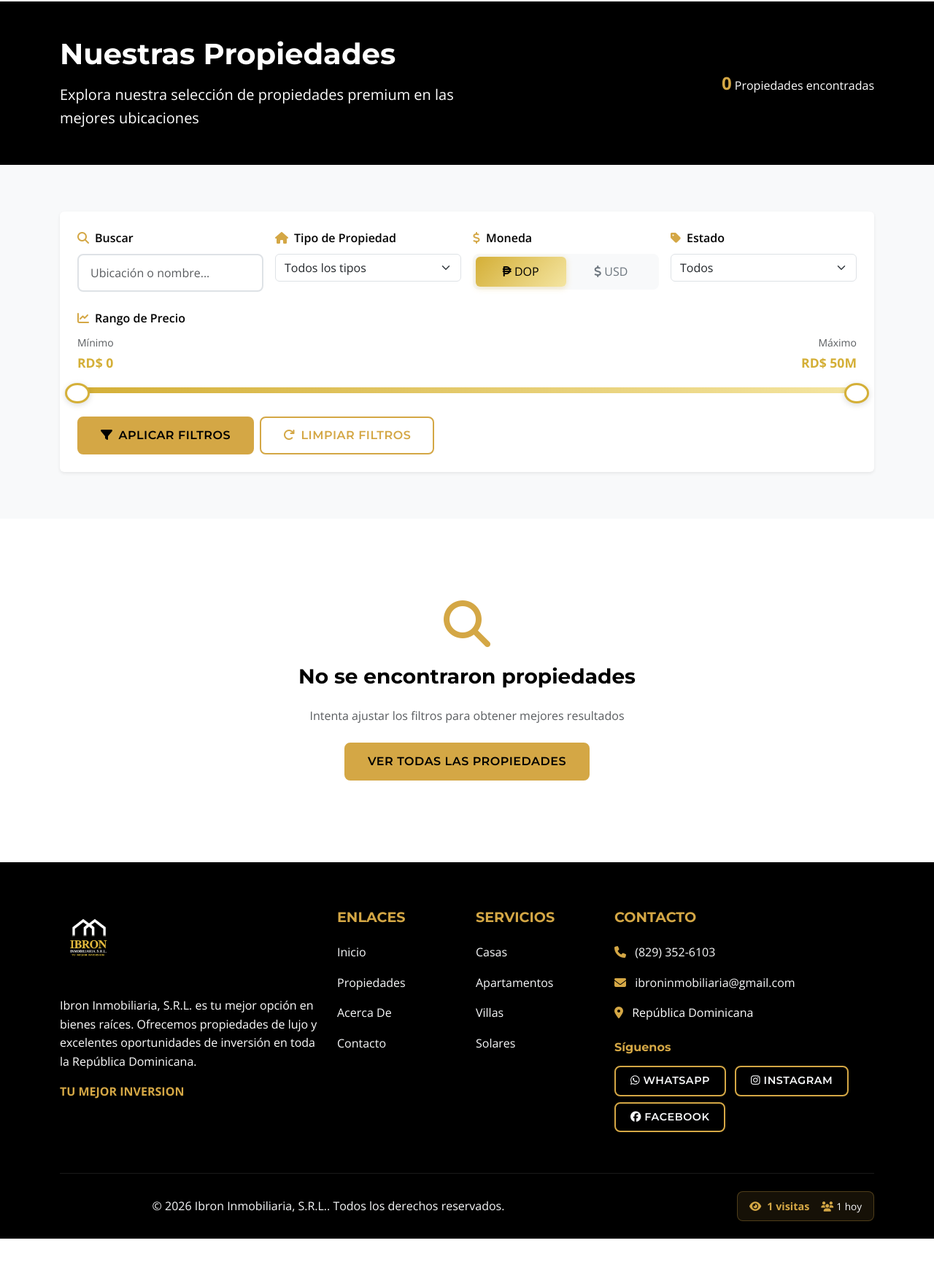
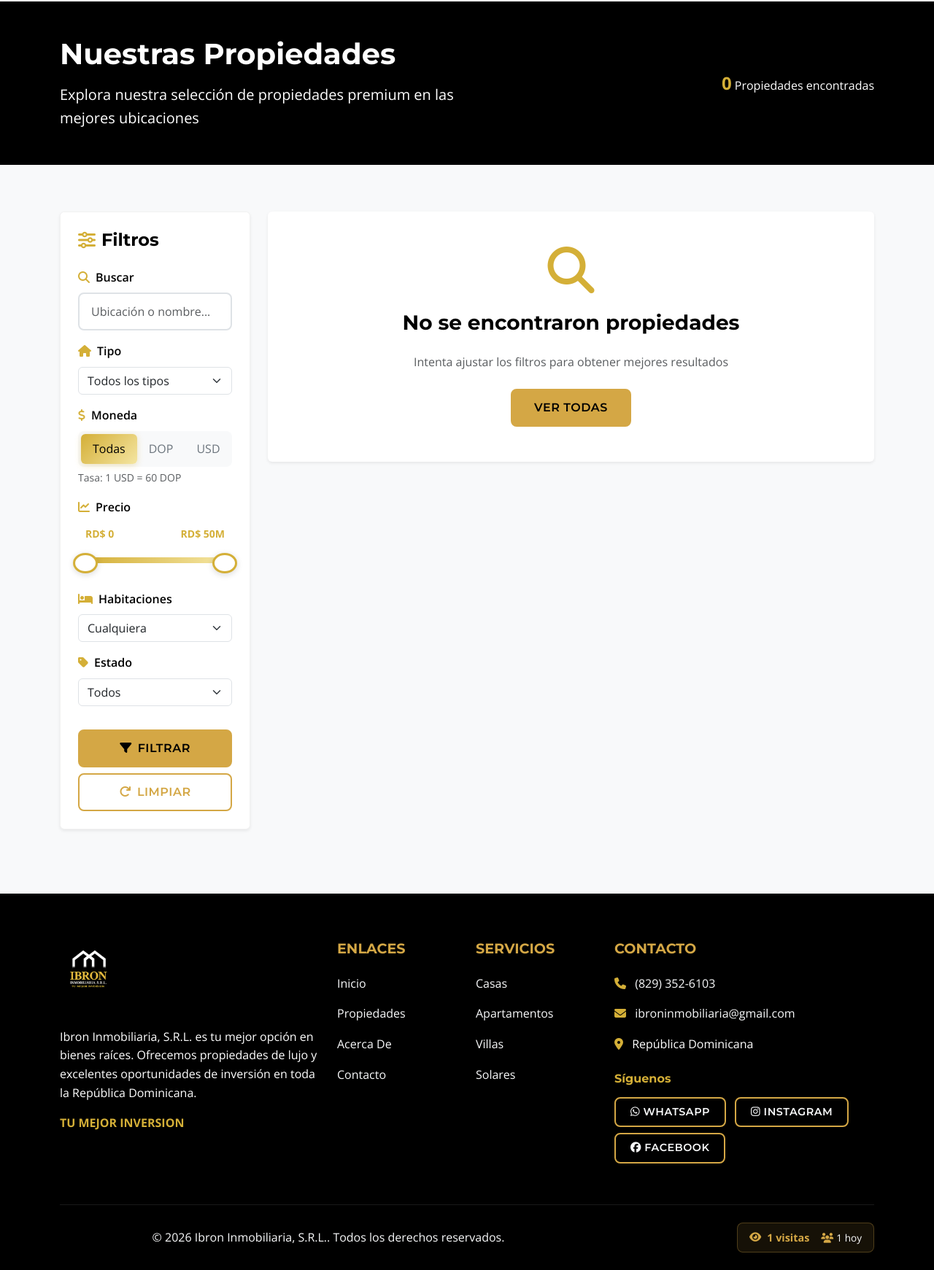
Before and after one commit to bithevenin/imobiliariaweb, a PHP site: page /imobiliariaweb/properties.php in a window 1280 px wide. Shown: the part 78-1819 px from the top of the page at 73% size. Before the commit the page ends 1776 px from the top, so only its background shows below. Run offline with PHP 8.4, Linux system fonts and the light colour scheme; data that the repository does not hold is empty; some libraries are stand-ins or nearby versions.

Commit message:
correccion en el filtrado y colocacion de filtro en lateral

```diff
--- a/config/settings.php
+++ b/config/settings.php
@@ -65,6 +65,7 @@ define('PROPERTIES_PER_PAGE', 12);
 define('FEATURED_PROPERTIES_LIMIT', 6);
 define('MAX_UPLOAD_SIZE', 5 * 1024 * 1024); // 5 MB
 define('ALLOWED_IMAGE_TYPES', ['image/jpeg', 'image/png', 'image/webp']);
+define('CURRENCY_EXCHANGE_RATE', 60.0); // 1 USD = 60 DOP
 
 // ============================================
 // RUTAS DEL SISTEMA
--- a/properties.php
+++ b/properties.php
@@ -20,7 +20,10 @@ $precio_range = isset($_GET['precio']) ? sanitize_input($_GET['precio']) : '';
 $min_price = isset($_GET['min_price']) && $_GET['min_price'] !== '' ? (float) $_GET['min_price'] : 0;
 $max_price = isset($_GET['max_price']) && $_GET['max_price'] !== '' ? (float) $_GET['max_price'] : PHP_FLOAT_MAX;
 $status_filter = isset($_GET['status']) ? sanitize_input($_GET['status']) : '';
-$currency_filter = isset($_GET['currency']) ? sanitize_input($_GET['currency']) : 'DOP';
+$currency_filter = isset($_GET['currency']) ? sanitize_input($_GET['currency']) : ''; // Defaults to empty to show all
+
+// Exchange rate
+$exchange_rate = defined('CURRENCY_EXCHANGE_RATE') ? CURRENCY_EXCHANGE_RATE : 60.0;
 
 // Procesar rango de precio de la portada (ej: usd-100k-500k)
 if ($precio_range) {
@@ -73,7 +76,7 @@ if ($all_properties === false) {
 }
 
 // Filtrar en PHP (para búsquedas complejas o campos no indexados)
-$filtered_properties = array_filter($all_properties ?? [], function ($property) use ($search, $bedrooms_filter, $bathrooms_filter, $min_price, $max_price, $currency_filter) {
+$filtered_properties = array_filter($all_properties ?? [], function ($property) use ($search, $bedrooms_filter, $bathrooms_filter, $min_price, $max_price, $currency_filter, $exchange_rate) {
     // 1. Búsqueda por texto (Título, Ubicación, Sector)
     if ($search) {
         $search_found = stripos($property['title'] ?? '', $search) !== false ||
@@ -92,7 +95,7 @@ $filtered_properties = array_filter($all_properties ?? [], function ($property)
         return false;
     }
 
-    // 4. Filtro de Moneda y Precio
+    // 4. Filtro de Moneda y Precio Inteligente
     $property_price = (float) ($property['price'] ?? 0);
     $property_currency = 'DOP'; // Default
     if (!empty($property['features'])) {
@@ -105,11 +108,26 @@ $filtered_properties = array_filter($all_properties ?? [], function ($property)
         }
     }
 
-    if ($property_currency !== $currency_filter) {
+    // 4a. Filtro de Moneda explícito (si se seleccionó)
+    if ($currency_filter && $property_currency !== $currency_filter) {
         return false;
     }
 
-    if ($property_price < $min_price || $property_price > $max_price) {
+    // 4b. Filtro de Precio con conversión cruzada
+    // Usamos el currency_filter como la moneda de referencia del usuario.
+    // Si no hay currency_filter, usamos la moneda de la propiedad tal cual.
+    $reference_currency = $currency_filter ?: $property_currency;
+
+    $comparable_price = $property_price;
+    if ($property_currency !== $reference_currency) {
+        if ($property_currency === 'USD' && $reference_currency === 'DOP') {
+            $comparable_price = $property_price * $exchange_rate;
+        } elseif ($property_currency === 'DOP' && $reference_currency === 'USD') {
+            $comparable_price = $property_price / $exchange_rate;
+        }
+    }
+
+    if ($comparable_price < $min_price || $comparable_price > $max_price) {
         return false;
     }
 
@@ -141,14 +159,21 @@ include_once __DIR__ . '/includes/header.php';
     </div>
 </section>
 
-<!-- Filtros -->
+<!-- Contenido Principal -->
 <section class="section-padding bg-light">
     <div class="container">
-        <div class="bg-white p-4 rounded shadow-sm">
+        <div class="row">
+            <!-- Sidebar de Filtros -->
+            <div class="col-lg-3">
+                <div class="bg-white p-4 rounded shadow-sm sticky-sidebar mb-4">
+                    <h4 class="mb-4 d-flex align-items-center">
+                        <i class="fas fa-sliders-h text-gold me-2"></i>Filtros
+                    </h4>
+
                     <form method="GET" action="" id="filterForm">
                         <div class="row g-3">
                             <!-- Búsqueda -->
-                    <div class="col-lg-3 col-md-6">
+                            <div class="col-12">
                                 <label for="search" class="form-label">
                                     <i class="fas fa-search text-gold me-2"></i>Buscar
                                 </label>
@@ -157,128 +182,113 @@ include_once __DIR__ . '/includes/header.php';
                             </div>
 
                             <!-- Tipo de Propiedad -->
-                    <div class="col-lg-3 col-md-6">
+                            <div class="col-12">
                                 <label for="type" class="form-label">
-                            <i class="fas fa-home text-gold me-2"></i>Tipo de Propiedad
+                                    <i class="fas fa-home text-gold me-2"></i>Tipo
                                 </label>
                                 <select class="form-select" id="type" name="type">
                                     <option value="">Todos los tipos</option>
                                     <option value="Casa" <?php echo $type_filter === 'Casa' ? 'selected' : ''; ?>>Casa</option>
-                            <option value="Apartamento" <?php echo $type_filter === 'Apartamento' ? 'selected' : ''; ?>>
-                                Apartamento</option>
+                                    <option value="Apartamento" <?php echo $type_filter === 'Apartamento' ? 'selected' : ''; ?>>Apartamento</option>
                                     <option value="Villa" <?php echo $type_filter === 'Villa' ? 'selected' : ''; ?>>Villa</option>
                                     <option value="Solar" <?php echo $type_filter === 'Solar' ? 'selected' : ''; ?>>Solar</option>
-                            <option value="Penthouse" <?php echo $type_filter === 'Penthouse' ? 'selected' : ''; ?>>
-                                Penthouse</option>
+                                    <option value="Penthouse" <?php echo $type_filter === 'Penthouse' ? 'selected' : ''; ?>>Penthouse</option>
                                     <option value="Local Comercial" <?php echo $type_filter === 'Local Comercial' ? 'selected' : ''; ?>>Local Comercial</option>
-                            <option value="Oficina" <?php echo $type_filter === 'Oficina' ? 'selected' : ''; ?>>Oficina
-                            </option>
+                                    <option value="Oficina" <?php echo $type_filter === 'Oficina' ? 'selected' : ''; ?>>Oficina</option>
                                 </select>
                             </div>
 
-                    <!-- Currency Selector -->
-                    <div class="col-lg-3 col-md-6">
+                            <!-- Moneda -->
+                            <div class="col-12">
                                 <label class="form-label">
                                     <i class="fas fa-dollar-sign text-gold me-2"></i>Moneda
                                 </label>
                                 <div class="currency-toggle">
+                                    <input type="radio" name="currency" id="currency-all" value=""
+                                        <?php echo ($currency_filter === '') ? 'checked' : ''; ?>>
+                                    <label for="currency-all" class="currency-option">Todas</label>
+
                                     <input type="radio" name="currency" id="currency-dop" value="DOP"
-                                <?php echo (!isset($_GET['currency']) || $_GET['currency'] === 'DOP') ? 'checked' : ''; ?>>
-                            <label for="currency-dop" class="currency-option">
-                                <i class="fas fa-peso-sign"></i> DOP
-                            </label>
+                                        <?php echo ($currency_filter === 'DOP') ? 'checked' : ''; ?>>
+                                    <label for="currency-dop" class="currency-option">DOP</label>
 
                                     <input type="radio" name="currency" id="currency-usd" value="USD"
-                                <?php echo (isset($_GET['currency']) && $_GET['currency'] === 'USD') ? 'checked' : ''; ?>>
-                            <label for="currency-usd" class="currency-option">
-                                <i class="fas fa-dollar-sign"></i> USD
+                                        <?php echo ($currency_filter === 'USD') ? 'checked' : ''; ?>>
+                                    <label for="currency-usd" class="currency-option">USD</label>
+                                </div>
+                                <small class="text-muted mt-1 d-block">Tasa: 1 USD = <?php echo $exchange_rate; ?> DOP</small>
+                            </div>
+
+                            <!-- Rango de Precio -->
+                            <div class="col-12">
+                                <label class="form-label">
+                                    <i class="fas fa-chart-line text-gold me-2"></i>Precio
                                 </label>
+                                <div class="price-range-container">
+                                    <div class="d-flex justify-content-between mb-2 small">
+                                        <span id="price-min-display" class="fw-bold text-gold">$0</span>
+                                        <span id="price-max-display" class="fw-bold text-gold">$22M</span>
+                                    </div>
+                                    <div id="price-range-slider" class="mb-3"></div>
+                                    <input type="hidden" name="min_price" id="min_price" value="<?php echo $min_price; ?>">
+                                    <input type="hidden" name="max_price" id="max_price" value="<?php echo $max_price > 0 && $max_price < PHP_FLOAT_MAX ? $max_price : ''; ?>">
                                 </div>
                             </div>
 
-                    <!-- Status -->
-                    <div class="col-lg-3 col-md-6">
+                            <!-- Habitaciones -->
+                            <div class="col-12">
+                                <label for="bedrooms" class="form-label">
+                                    <i class="fas fa-bed text-gold me-2"></i>Habitaciones
+                                </label>
+                                <select class="form-select" id="bedrooms" name="bedrooms">
+                                    <option value="0">Cualquiera</option>
+                                    <option value="1" <?php echo $bedrooms_filter === 1 ? 'selected' : ''; ?>>1+</option>
+                                    <option value="2" <?php echo $bedrooms_filter === 2 ? 'selected' : ''; ?>>2+</option>
+                                    <option value="3" <?php echo $bedrooms_filter === 3 ? 'selected' : ''; ?>>3+</option>
+                                    <option value="4" <?php echo $bedrooms_filter === 4 ? 'selected' : ''; ?>>4+</option>
+                                </select>
+                            </div>
+
+                            <!-- Estado -->
+                            <div class="col-12">
                                 <label for="status" class="form-label">
                                     <i class="fas fa-tag text-gold me-2"></i>Estado
                                 </label>
                                 <select class="form-select" id="status" name="status">
                                     <option value="">Todos</option>
-                            <option value="Disponible" <?php echo $status_filter === 'Disponible' ? 'selected' : ''; ?>>
-                                Disponible</option>
-                            <option value="Vendida" <?php echo $status_filter === 'Vendida' ? 'selected' : ''; ?>>Vendida
-                            </option>
-                            <option value="Reservada" <?php echo $status_filter === 'Reservada' ? 'selected' : ''; ?>>
-                                Reservada</option>
+                                    <option value="Disponible" <?php echo $status_filter === 'Disponible' ? 'selected' : ''; ?>>Disponible</option>
+                                    <option value="Vendida" <?php echo $status_filter === 'Vendida' ? 'selected' : ''; ?>>Vendida</option>
+                                    <option value="Reservada" <?php echo $status_filter === 'Reservada' ? 'selected' : ''; ?>>Reservada</option>
                                 </select>
                             </div>
-                </div>
 
-                <!-- Price Range Slider Row -->
-                <div class="row mt-4">
-                    <div class="col-12">
-                        <label class="form-label">
-                            <i class="fas fa-chart-line text-gold me-2"></i>Rango de Precio
-                        </label>
-
-                        <!-- Price Display -->
-                        <div class="d-flex justify-content-between mb-2">
-                            <div class="price-display">
-                                <small class="text-muted">Mínimo</small>
-                                <div class="fw-bold" id="price-min-display">$0</div>
-                            </div>
-                            <div class="price-display text-end">
-                                <small class="text-muted">Máximo</small>
-                                <div class="fw-bold" id="price-max-display">$22M</div>
-                            </div>
-                        </div>
-
-                        <!-- Range Slider -->
-                        <div id="price-range-slider" class="mb-3"></div>
-
-                        <!-- Hidden inputs for form submission -->
-                        <input type="hidden" name="min_price" id="min_price" value="<?php echo $min_price; ?>">
-                        <input type="hidden" name="max_price" id="max_price" value="<?php echo $max_price > 0 && $max_price < PHP_FLOAT_MAX ? $max_price : ''; ?>">
-                    </div>
-                </div>
-
-                <div class="row mt-3">
-                    <div class="col-12">
-                        <div class="d-flex gap-2 flex-wrap">
-                            <button type="submit" class="btn btn-primary">
-                                <i class="fas fa-filter me-2"></i>Aplicar Filtros
+                            <div class="col-12 pt-3">
+                                <button type="submit" class="btn btn-primary w-100 mb-2">
+                                    <i class="fas fa-filter me-2"></i>Filtrar
                                 </button>
-                            <a href="<?php echo SITE_URL; ?>/properties.php" class="btn btn-outline-gold">
-                                <i class="fas fa-redo me-2"></i>Limpiar Filtros
+                                <a href="<?php echo SITE_URL; ?>/properties.php" class="btn btn-outline-gold w-100">
+                                    <i class="fas fa-redo me-2"></i>Limpiar
                                 </a>
-                        </div>
                             </div>
                         </div>
                     </form>
                 </div>
             </div>
-</section>
 
-<!-- Resultados -->
-<section class="section-padding">
-    <div class="container">
+            <!-- Listado de Propiedades -->
+            <div class="col-lg-9">
                 <?php if (empty($filtered_properties)): ?>
-            <!-- No hay resultados -->
-            <div class="text-center py-5">
+                    <div class="text-center py-5 bg-white rounded shadow-sm">
                         <i class="fas fa-search fa-4x text-gold mb-4"></i>
                         <h3>No se encontraron propiedades</h3>
-                <p class="text-muted mb-4">
-                    Intenta ajustar los filtros para obtener mejores resultados
-                </p>
-                <a href="<?php echo SITE_URL; ?>/properties.php" class="btn btn-primary">
-                    Ver Todas las Propiedades
-                </a>
+                        <p class="text-muted mb-4">Intenta ajustar los filtros para obtener mejores resultados</p>
+                        <a href="<?php echo SITE_URL; ?>/properties.php" class="btn btn-primary">Ver Todas</a>
                     </div>
                 <?php else: ?>
-            <!-- Grid de Propiedades -->
                     <div class="row g-4">
                         <?php foreach ($filtered_properties as $index => $property): ?>
-                    <div class="col-lg-4 col-md-6" data-aos="fade-up" data-aos-delay="<?php echo $index * 50; ?>">
-                        <div class="property-card">
+                            <div class="col-md-6 col-xl-4" data-aos="fade-up" data-aos-delay="<?php echo $index * 50; ?>">
+                                <div class="property-card h-100">
                                     <div class="property-card-img">
                                         <img src="<?php echo escape_output($property['image_main'] ?? 'https://images.unsplash.com/photo-1560518883-ce09059eeffa?w=800&auto=format&fit=crop'); ?>"
                                             alt="<?php echo escape_output($property['title']); ?>">
@@ -288,59 +298,31 @@ include_once __DIR__ . '/includes/header.php';
                                             <span class="property-badge reserved">Reservada</span>
                                         <?php endif; ?>
                                     </div>
-
                                     <div class="property-card-body">
                                         <div class="property-type"><?php echo escape_output($property['type']); ?></div>
                                         <h3 class="property-title"><?php echo escape_output($property['title']); ?></h3>
-
-                                <div class="property-location">
-                                    <i class="fas fa-map-marker-alt"></i>
-                                    <?php echo escape_output($property['location']); ?>
-                                </div>
-
-                                <?php if ($property['bedrooms'] > 0 || $property['bathrooms'] > 0): ?>
+                                        <div class="property-location"><i class="fas fa-map-marker-alt"></i> <?php echo escape_output($property['location']); ?></div>
                                         <div class="property-features">
                                             <?php if ($property['bedrooms'] > 0): ?>
-                                            <div class="property-feature">
-                                                <i class="fas fa-bed"></i>
-                                                <span><?php echo $property['bedrooms']; ?> Hab.</span>
+                                                <div class="property-feature"><i class="fas fa-bed"></i> <span><?php echo $property['bedrooms']; ?></span></div>
+                                            <?php endif; ?>
+                                            <?php if ($property['bathrooms'] > 0): ?>
+                                                <div class="property-feature"><i class="fas fa-bath"></i> <span><?php echo $property['bathrooms']; ?></span></div>
+                                            <?php endif; ?>
+                                            <div class="property-feature"><i class="fas fa-ruler-combined"></i> <span><?php echo format_area($property['area']); ?></span></div>
                                         </div>
-                                        <?php endif; ?>
-
-                                        <?php if ($property['bathrooms'] > 0): ?>
-                                            <div class="property-feature">
-                                                <i class="fas fa-bath"></i>
-                                                <span><?php echo $property['bathrooms']; ?> Baños</span>
-                                            </div>
-                                        <?php endif; ?>
-
-                                        <div class="property-feature">
-                                            <i class="fas fa-ruler-combined"></i>
-                                            <span><?php echo format_area($property['area']); ?></span>
-                                        </div>
-                                    </div>
-                                <?php endif; ?>
-
                                         <div class="property-footer">
                                             <div class="property-price">
                                                 <?php
                                                 $curr = 'DOP';
                                                 if (!empty($property['features'])) {
                                                     $feats = is_array($property['features']) ? $property['features'] : pg_array_to_php_array($property['features']);
-                                            if (in_array('USD', $feats))
-                                                $curr = 'USD';
+                                                    if (in_array('USD', $feats)) $curr = 'USD';
                                                 }
                                                 echo format_price($property['price'], $curr);
                                                 ?>
                                             </div>
-                                    <?php if ($property['status'] === 'Disponible'): ?>
-                                        <a href="<?php echo SITE_URL; ?>/property-detail.php?id=<?php echo $property['id']; ?>"
-                                            class="btn btn-sm btn-outline-gold">
-                                            Ver Detalles
-                                        </a>
-                                    <?php else: ?>
-                                        <span class="badge bg-secondary">No disponible</span>
-                                    <?php endif; ?>
+                                            <a href="<?php echo SITE_URL; ?>/property-detail.php?id=<?php echo $property['id']; ?>" class="btn btn-sm btn-outline-gold">Detalles</a>
                                         </div>
                                     </div>
                                 </div>
@@ -348,6 +330,8 @@ include_once __DIR__ . '/includes/header.php';
                         <?php endforeach; ?>
                     </div>
                 <?php endif; ?>
+            </div>
+        </div>
     </div>
 </section>
 
@@ -411,7 +395,7 @@ include_once __DIR__ . '/includes/footer.php';
     // Get current currency from radio buttons
     function getCurrentCurrency() {
         const currencyRadio = document.querySelector('input[name="currency"]:checked');
-        return currencyRadio ? currencyRadio.value : 'DOP';
+        return (currencyRadio && currencyRadio.value) ? currencyRadio.value : 'DOP'; // Fallback to DOP if "Todas" is selected for UI limits
     }
 
     // Format price for display
@@ -585,6 +569,22 @@ include_once __DIR__ . '/includes/footer.php';
         display: none;
     }
 
+    /* Sidebar Styles */
+    .sticky-sidebar {
+        position: sticky;
+        top: 100px;
+        z-index: 10;
+        border: 1px solid rgba(0,0,0,0.05);
+    }
+
+    .price-range-container {
+        padding: 5px 10px;
+    }
+
+    .text-gold {
+        color: #d4af37 !important;
+    }
+
     /* Price Display Styles */
     .price-display {
         min-width: 120px;
```
Lines whose indentation alone changed are shown as unchanged.
